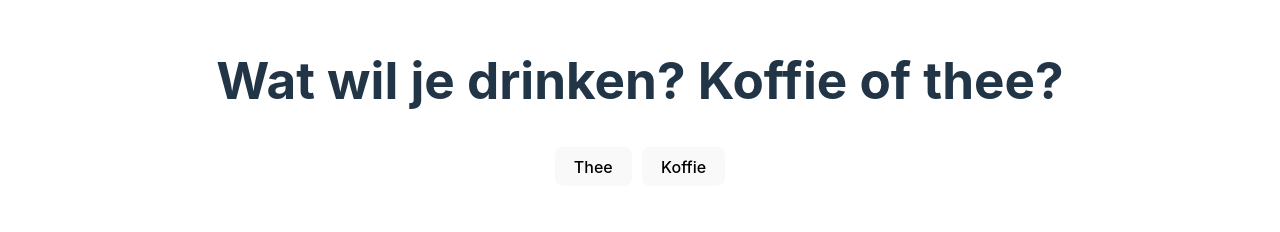
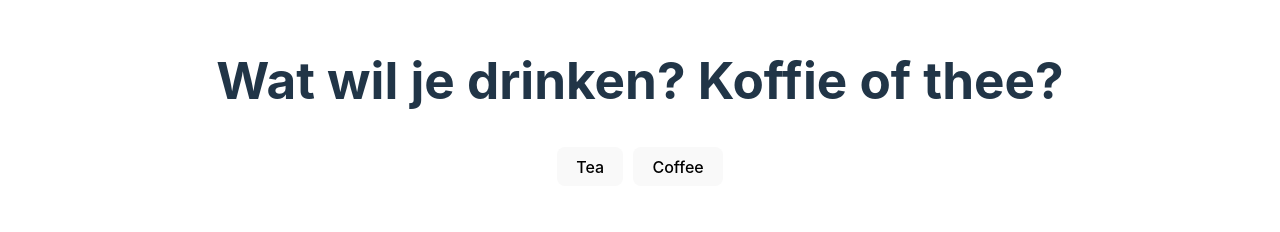
Before and after one commit to annefleurhay/First-React, a React (Vite) app in the folder my-first-app/: page / in a window 1280 px wide. Shown: the part 153-385 px from the top of the page. Built offline with nearby package versions, Linux system fonts and the light colour scheme.

Commit message:
added destructuring syntax or the drink buttons

```diff
--- a/my-first-app/src/components/DrinkButtons.jsx
+++ b/my-first-app/src/components/DrinkButtons.jsx
@@ -1,13 +1,13 @@
 const greeting = "Wat wil je drinken? Koffie of thee?";
 import "../components/DrinkButtons.css";
 
-export const DrinkButtons = () => {
+export const DrinkButtons = ({ drinkOne, drinkTwo }) => {
   return (
     <>
       <h1>{greeting}</h1>
       <div className="button-group">
-        <button className="button">Thee</button>
-        <button className="button">Koffie</button>
+        <button className="button">{drinkOne}</button>
+        <button className="button">{drinkTwo}</button>
       </div>
     </>
   );
```
